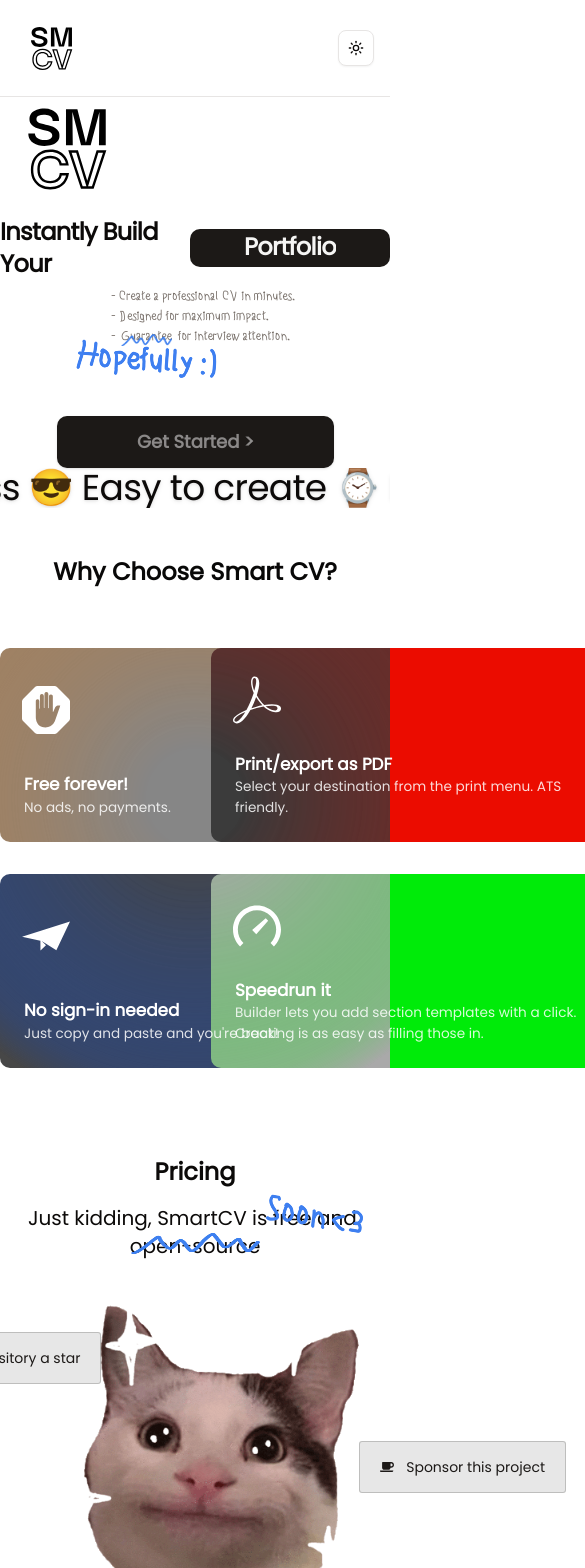
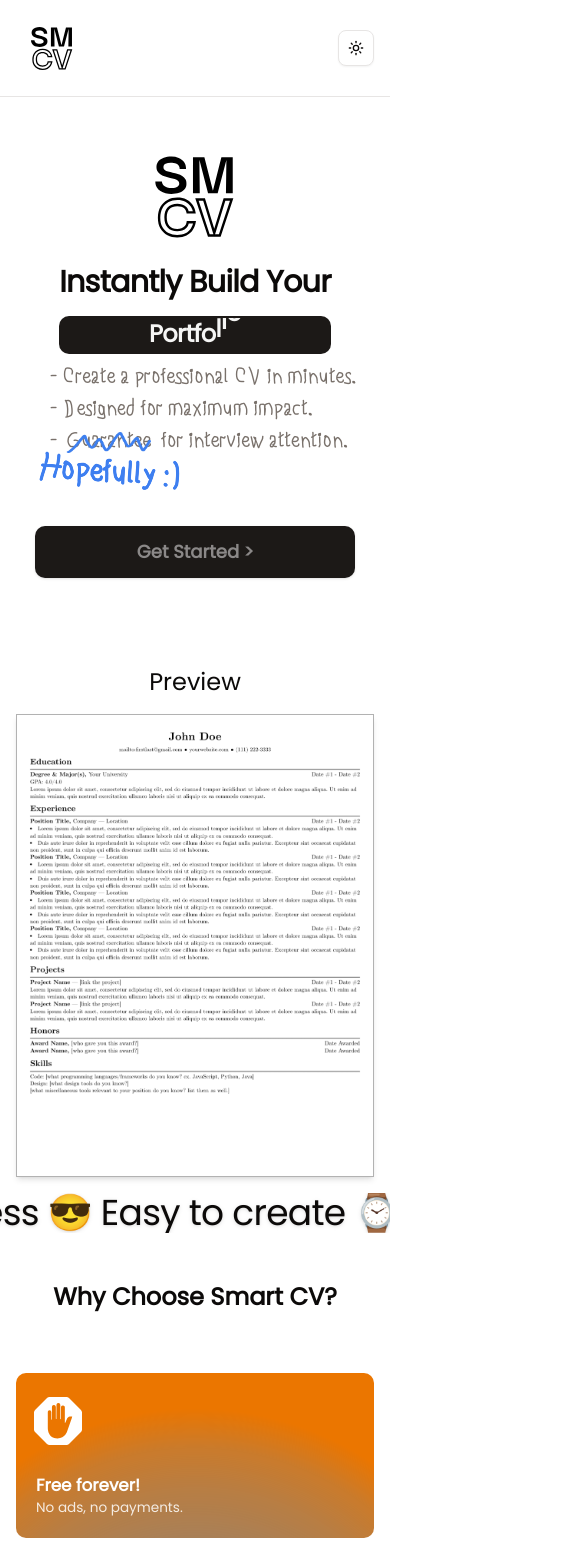
Before and after one commit to yudswin/smartcv, a Next.js app: page / in a window 390 px wide. Shown: the top 1568 px of the page, 585 px wide, since content can reach past the window. Built offline with nearby package versions, Linux system fonts and the light colour scheme.

Commit message:
FEAT 🎉: landing page update
- mobile view support
- fade in animations

```diff
--- a/app/motionPresets.ts
+++ /dev/null
@@ -1,11 +0,0 @@
-// Framer Motion animation presets for section transitions
-import { Variants } from 'framer-motion';
-
-export const fadeInUp: Variants = {
-  hidden: { opacity: 0, y: 40 },
-  visible: {
-    opacity: 1,
-    y: 0,
-    transition: { duration: 0.6, ease: 'easeOut' },
-  },
-};
--- a/components/editor/customize.tsx
+++ b/components/editor/customize.tsx
@@ -5,6 +5,8 @@
 import type { RootState } from "@/lib/store";
 import { FONT_OPTIONS } from "@/constants/fonts";
 import { THEME_OPTIONS, LAYOUT_OPTIONS } from "@/constants/themes";
+import { motion } from "framer-motion";
+
 
 export default function Customize() {
     const dispatch = useDispatch();
@@ -98,6 +100,12 @@
 
     return (
         <>
+            <motion.div
+                initial={{ opacity: 0 }}
+                whileInView={{ opacity: 1, y: 0 }}
+                transition={{ duration: 1, delay: 0.1 }}
+                viewport={{ once: true }}
+            >
                 <Card>
                     <CardHeader>
                         <CardTitle>Fonts</CardTitle>
@@ -129,6 +137,13 @@
                         </div>
                     </CardContent>
                 </Card>
+            </motion.div>
+            <motion.div
+                initial={{ opacity: 0 }}
+                whileInView={{ opacity: 1, y: 0 }}
+                transition={{ duration: 1, delay: 0.2 }}
+                viewport={{ once: true }}
+            >
                 <Card className="mt-4">
                     <CardHeader>
                         <CardTitle>Themes</CardTitle>
@@ -160,6 +175,13 @@
                         </div>
                     </CardContent>
                 </Card>
+            </motion.div>
+            <motion.div
+                initial={{ opacity: 0 }}
+                whileInView={{ opacity: 1, y: 0 }}
+                transition={{ duration: 1, delay: 0.3 }}
+                viewport={{ once: true }}
+            >
                 <Card className="mt-4">
                     <CardHeader>
                         <CardTitle>Layout</CardTitle>
@@ -184,6 +206,7 @@
                         </div>
                     </CardContent>
                 </Card>
+            </motion.div>
         </>
     );
 }
--- a/components/marquee/index.tsx
+++ b/components/marquee/index.tsx
@@ -44,7 +44,7 @@
     {
         username: "@Copilot",
         name: "GitHub Copilot",
-        text: "Resume Builder app is cleanly coded and a joy to interact with. Top-notch developer UX.",
+        text: "SmartCV is cleanly coded and a joy to interact with. Top-notch developer UX.",
         link: "https://github.com/features/copilot"
     },
     {
--- a/components/reactbits/chroma-grid/index.tsx
+++ b/components/reactbits/chroma-grid/index.tsx
@@ -1,6 +1,8 @@
 "use client"
 import React, { useRef, useEffect } from "react";
 import { gsap } from "gsap";
+import { motion } from "framer-motion";
+
 
 export interface ChromaItem {
     image: string | React.ReactNode;
@@ -111,13 +113,17 @@
                     {title}
                 </h2>
             )}
-            <div className="grid grid-cols-2 align-middle mx-auto gap-8">
+            <div className="grid px-4 sm:grid-cols-2 align-middle mx-auto gap-8">
                 {data.map((c, i) => (
-                    <article
+                    <motion.article
+                        initial={{ opacity: 0, y: 40 }}
+                        whileInView={{ opacity: 1, y: 0 }}
+                        transition={{ duration: 0.8, delay: 0.1 * i }}
+                        viewport={{ once: true }}
                         key={i}
                         onMouseMove={handleCardMove}
                         onClick={() => handleCardClick(c.url)}
-                        className={`group relative flex flex-col p-3 w-[400px] rounded-lg overflow-hidden items-start transition-colors duration-300`}
+                        className={`group relative flex flex-col p-2 sm:p-3 w-full sm:w-[400px] rounded-lg overflow-hidden items-start transition-colors duration-300`}
                         style={
                             {
                                 background: c.borderColor,
@@ -157,11 +163,11 @@
                                 </span>
                             )}
                         </footer>
-                    </article>
+                    </motion.article>
                 ))}
             </div>
             <div
-                className="absolute inset-0 pointer-events-none z-30"
+                className="sm:absolute inset-0 pointer-events-none z-30"
                 style={{
                     backdropFilter: "grayscale(1) brightness(1)",
                     WebkitBackdropFilter: "grayscale(1) brightness(1)",
--- a/components/section-button/index.tsx
+++ b/components/section-button/index.tsx
@@ -19,7 +19,7 @@
     }
     return (
         <Card
-            className={`e text-black cursor-pointer transition border-2 min-w-38 ${selected ? 'border-accent' : 'border-transparent'} hover:border-accent flex flex-col items-center w-38 ${className || ''} ${disabled ? 'pointer-events-none' : ''}`}
+            className={`text-black cursor-pointer transition border-2 min-w-38 ${selected ? 'border-accent' : 'border-transparent'} hover:border-accent flex flex-col items-center w-38 ${className || ''} ${disabled ? 'pointer-events-none' : ''}`}
             style={{ background: section.color }}
             onClick={disabled ? undefined : onClick}
             tabIndex={0}
--- a/components/sections/action.tsx
+++ b/components/sections/action.tsx
@@ -1,10 +1,16 @@
 "use client"
 import Image from "next/image";
 import { FaCoffee, FaStar } from "react-icons/fa";
+import { motion } from "framer-motion";
+
 
 export default function Action() {
     return (
-        <section
+        <motion.section
+            initial={{ opacity: 0, y: 40 }}
+            whileInView={{ opacity: 1, y: 0 }}
+            transition={{ duration: 0.8, delay: 2 }}
+            viewport={{ once: true }}
             className="py-12 px-4 sm:px-8 flex flex-col items-center mb-10"
             id="pricing"
         >
@@ -19,7 +25,7 @@
                         <span className=" inline-block relative">
                             open-source
                             <img src="/crossout.webp" alt="crossword" className="block absolute left-0 right-[10px] bottom-[6px] w-full h-[75%] object-fill" />
-                            <span className="absolute handwritten left-1/2 bottom-[calc(100%-4px)] text-[#3e7ff0] font-firsttimewriting text-[30px] text-nowrap font-semibold" style={{
+                            <span className="absolute handwritten md:left-1/2 left-1 top-[calc(100%-4px)]   md:bottom-[calc(100%-4px)] text-[#3e7ff0] font-firsttimewriting text-[30px] text-nowrap font-semibold" style={{
                                 textShadow: ".5px 0 0 #3e7ff0,-.5px 0 0 #3e7ff0,0 .5px 0 #3e7ff0,0 -.5px 0 #3e7ff0",
                                 transform: "translate(70%) rotate(10deg)"
                             }}>Soon {"<3"} </span>
@@ -27,27 +33,57 @@
                     </span>
                 </div>
             </h3>
-            <div className="relative">
-                <Image src="/catSticker.gif" alt="catgif" width={400} height={400} />
-                <div className="absolute -left-40 bottom-2/3">
+            <div className="relative w-full flex flex-col items-center gap-4 sm:block">
+                <Image src="/catSticker.gif" alt="catgif" width={220} height={220} className="mx-auto sm:w-[400px] sm:h-[400px] w-[220px] h-[220px]" />
+                {/* Mobile buttons: stacked and centered */}
+                <div className="flex flex-col gap-3 w-full max-w-xs mx-auto mt-4 sm:hidden">
                     <button
-                        className="hover:scale-125 hover:-rotate-4 group transition-transform flex items-center bg-primary/10 hover:bg-amber-500 border border-primary/20 rounded-[3px] text-primary cursor-pointer flex-row text-[14px] font-medium gap-3 leading-none px-5 py-4.5"
+                        className="w-full hover:scale-105 group transition-transform flex items-center bg-primary/10 hover:bg-amber-500 border border-primary/20 rounded-[3px] text-primary cursor-pointer flex-row text-[15px] font-medium gap-3 leading-none px-5 py-3"
                         onClick={() => window.open('https://github.com/yudswin/smartcv', '_blank')}
                     >
                         <FaStar className="group-hover:rotate-100 ease-in group-hover:text-yellow-200 transition-all" />
                         <span className="group-hover:text-white">Give this repository a star</span>
                     </button>
-                </div>
-                <div className="absolute -right-48 bottom-1/3 ">
                     <button
                         onClick={() => window.open('https://ko-fi.com/yudswin', '_blank')}
-                        className="hover:scale-125 group hover:rotate-8 transition-transform flex items-center hover:bg-amber-500 bg-primary/10 border border-primary/20 rounded-[3px] text-primary cursor-pointer flex-row text-[14px] font-medium gap-3 leading-none px-5 py-4.5"
+                        className="w-full hover:scale-105 group transition-transform flex items-center hover:bg-amber-500 bg-primary/10 border border-primary/20 rounded-[3px] text-primary cursor-pointer flex-row text-[15px] font-medium gap-3 leading-none px-5 py-3"
                     >
                         <FaCoffee className="ease-in group-hover:text-yellow-700 transition-all" />
                         Sponsor this project
                     </button>
                 </div>
+                {/* Desktop buttons: absolute positioning */}
+                <div className="hidden sm:block">
+                    <motion.div
+                        initial={{ opacity: 0, x: -40 }}
+                        whileInView={{ opacity: 1, x: 0 }}
+                        transition={{ duration: 1, delay: 2 }}
+                        viewport={{ once: true }}
+                        className="absolute md:left-120  bottom-2/3">
+                        <button
+                            className="hover:scale-125 hover:-rotate-8 -rotate-4 group transition-transform flex items-center bg-primary/10 hover:bg-amber-500 border border-primary/20 rounded-[3px] text-primary cursor-pointer flex-row text-[14px] font-medium gap-3 leading-none px-5 py-4.5"
+                            onClick={() => window.open('https://github.com/yudswin/smartcv', '_blank')}
+                        >
+                            <FaStar className="group-hover:rotate-100 ease-in group-hover:text-yellow-200 transition-all" />
+                            <span className="group-hover:text-white">Give this repository a star</span>
+                        </button>
+                    </motion.div>
+                    <motion.div
+                        initial={{ opacity: 0, x: 40 }}
+                        whileInView={{ opacity: 1, x: 0 }}
+                        transition={{ duration: 1, delay: 2 }}
+                        viewport={{ once: true }}
+                        className="absolute sm:right-120 bottom-1/3 ">
+                        <button
+                            onClick={() => window.open('https://ko-fi.com/yudswin', '_blank')}
+                            className="hover:scale-125 group hover:rotate-12 rotate-6 transition-transform flex items-center hover:bg-amber-500 bg-primary/10 border border-primary/20 rounded-[3px] text-primary cursor-pointer flex-row text-[14px] font-medium gap-3 leading-none px-5 py-4.5"
+                        >
+                            <FaCoffee className="ease-in group-hover:text-yellow-700 transition-all" />
+                            Sponsor this project
+                        </button>
+                    </motion.div>
+                </div>
             </div>
-        </section>
+        </motion.section>
     )
 }
--- a/components/sections/features.tsx
+++ b/components/sections/features.tsx
@@ -1,6 +1,9 @@
+"use client"
 import ChromaGrid from "@/components/reactbits/chroma-grid";
 import COLORS from "@/constants/colors";
-import { SiReact, SiOpenai, SiSimpleicons, SiAdblock, SiSpeedtest, SiAdobeacrobatreader, SiMinutemailer, SiGithub, SiVercel } from "react-icons/si";
+import { SiAdblock, SiSpeedtest, SiAdobeacrobatreader, SiMinutemailer, SiGithub, SiVercel } from "react-icons/si";
+import { motion } from "framer-motion";
+
 
 const featureItems = [
     {
@@ -28,18 +31,23 @@
         image: <SiSpeedtest size={48} color="white" />,
         title: "Speedrun it",
         subtitle: "Builder lets you add section templates with a click. Creating is as easy as filling those in.",
-        borderColor: '#00eb09',
+        borderColor: '#00b506',
         gradient: `linear-gradient(145deg, ${COLORS.green}, #0c0a09)`,
     },
 ];
 
 export default function Features() {
     return (
-        <section
+        <motion.section
+            initial={{ opacity: 0, y: 40 }}
+            whileInView={{ opacity: 1, y: 0 }}
+            transition={{ duration: 0.8, delay: 1.8 }}
+            viewport={{ once: true }}
             className="flex flex-col items-center"
             id="features"
         >
-            <div className="w-full">
+            <div
+                className="w-full">
                 <ChromaGrid
                     items={featureItems}
                     radius={320}
@@ -49,6 +57,6 @@
                     title="Why Choose Smart CV?"
                 />
             </div>
-        </section>
+        </motion.section>
     )
 }
--- a/components/sections/hero.tsx
+++ b/components/sections/hero.tsx
@@ -4,41 +4,32 @@
 import RotatingText from "../reactbits/rotating-text";
 import Magnet from "../reactbits/magnet";
 import ShinyText from "../reactbits/shiny-text";
-// import CardSwap, { Card } from ".";
+import { motion } from "framer-motion";
 
 const checkList = [
     "Create a professional CV in minutes.",
     "Designed for maximum impact."
 ]
 
-// const cardList = [
-//     {
-//         title: 'Classic',
-//         src: '/themes/ex_classic.jpg'
-//     },
-//     {
-//         title: 'Modern',
-//         src: '/themes/ex_modern.jpg'
-//     },
-//     {
-//         title: 'Minimalist',
-//         src: '/themes/ex_minimalist.jpg'
-//     }
-// ]
-
 export default function Hero() {
     const router = useRouter();
     return (
-        < section className="max-w-5xl mx-auto flex flex-col sm:flex-row items-center justify-between gap-8 relative" >
-            <div className=" flex flex-col  items-center sm:items-start z-10">
-                <h1 className="text-2xl flex flex-col sm:text-4xl justify-start font-bold text-left tracking-tight">
+
+        <section className="max-w-5xl mx-auto flex flex-col sm:flex-row items-center justify-between gap-8 relative" >
+            <motion.div
+                initial={{ opacity: 0, x: -40 }}
+                whileInView={{ opacity: 1, x: 0 }}
+                transition={{ duration: 0.8, delay: 0.2 }}
+                viewport={{ once: true }}
+                className=" flex flex-col sm:items-start z-10">
+                <h1 className="text-2xl pt-12 flex flex-col sm:text-4xl sm:items-start items-center font-bold text-left tracking-tight">
                     <Image src="/primary.svg" alt="SmartCV Logo" width={136} height={136} className="dark:hidden dark:-rotate-90 scale-100 block transition-all" />
                     <Image src="/secondary.svg" alt="SmartCV Logo" width={136} height={136} className="hidden rotate-90 transition-all dark:block dark:rotate-0" />
-                    <div className="flex flex-row items-center gap-4">
-                        Instantly Build Your{" "}
+                    <div className="flex flex-col sm:flex-row items-center gap-4">
+                        <span className="text-3xl sm:text-4xl text-nowrap">Instantly Build Your{" "}</span>
                         <RotatingText
                             texts={['CV', 'Resume', 'Portfolio', 'Profile']}
-                            mainClassName="px-2 sm:px-2 md:px-3 bg-primary text-secondary overflow-hidden min-w-50 py-0.5 sm:py-1 md:py-2 justify-center rounded-lg"
+                            mainClassName="px-2 sm:px-2 md:px-3 bg-primary text-secondary overflow-hidden w-full sm:min-w-50 py-0.5 sm:py-1 md:py-2 justify-center rounded-lg"
                             staggerFrom={"last"}
                             initial={{ y: "100%" }}
                             animate={{ y: 0 }}
@@ -50,7 +41,7 @@
                         />
                     </div>
                 </h1>
-                <div className="text-xs sm:text-xl gap-2 flex flex-col pl-4 text-left font-bold handwritten max-w-2xl mb-8 mt-2 text-muted-foreground">
+                <div className="text-xl sm:text-2xl gap-2 flex flex-col pl-4 text-left font-bold handwritten max-w-2xl mb-8 mt-2 text-muted-foreground">
                     <div className="flex flex-1 flex-col justify-start gap-1">
                         {checkList.map((item) => (
                             <span key={item}>- {item}</span>
@@ -69,20 +60,25 @@
                         </span>
                     </div>
                 </div>
-                <Magnet padding={400} disabled={false} magnetStrength={50}>
+                <Magnet padding={400} disabled={false} magnetStrength={50} innerClassName="flex flex-1 items-center justify-center sm:justify-start w-full">
                     <button
                         type="button"
                         onClick={e => {
                             e.preventDefault();
                             router.push("/builder");
                         }}
-                        className="cursor-pointer group inline-block mt-10 bg-primary  px-20 py-3 rounded-lg font-semibold text-lg shadow hover:bg-primary/90 transition-colors"
+                        className="cursor-pointer group inline-block mt-10 bg-primary px-8 sm:px-20 py-3 rounded-lg font-semibold text-lg shadow hover:bg-primary/90 transition-colors w-full max-w-xs sm:w-auto"
                     >
-                        <ShinyText text="Get Started >" disabled={false} speed={10} className=" group-hover:text-secondary transition-colors text-[#c9c7c7a4] dark:text-gray-800  delay-75" />
+                        <ShinyText text="Get Started >" disabled={false} speed={10} className="group-hover:text-secondary transition-colors text-[#c9c7c7a4] dark:text-gray-800 delay-75" />
                     </button>
                 </Magnet>
-            </div>
-            <div className="hidden pt-50 overflow-y-clip items-center md:block pointer-events-none select-none relative">
+            </motion.div>
+            <motion.div
+                initial={{ opacity: 0, y: 10 }}
+                whileInView={{ opacity: 1, y: 0 }}
+                transition={{ duration: 0.9, delay: 0.8 }}
+                viewport={{ once: true }}
+                className="hidden pt-50 overflow-y-clip items-center md:block pointer-events-none select-none relative">
                 <img
                     src="/splash_image.gif"
                     alt="Splash Animation"
@@ -98,26 +94,23 @@
                         transform: 'rotate(4deg)'
                     }}
                 />
-            </div>
-            {/* <div className="overflow-y-clip h-[600px] relative">
-                <CardSwap
-                    cardDistance={60}
-                    verticalDistance={100}
-                    delay={5000}
-                    pauseOnHover={false}
-                >
-                    {cardList.map((item) => (
-                        <Card className=" overflow-clip min-h-[500px]">
-                            <h3 className="p-2 text-secondary text-right">{item.title}</h3>
-                            <img
-                                src={item.src}
-                                alt={item.title}
-                                className=" object-fill w-full"
-                            />
-                        </Card>
-                    ))}
-                </CardSwap>
-            </div> */}
-        </ section>
+            </motion.div>
+            {/* Mobile splash image */}
+            <motion.div
+                initial={{ opacity: 0, y: 10 }}
+                whileInView={{ opacity: 1, y: 0 }}
+                transition={{ duration: 0.9, delay: 0.8 }}
+                viewport={{ once: true }}
+                className="flex flex-col md:hidden w-full justify-center mt-6 overflow-clip p-4">
+                <h2 className="text-2xl py-4 text-center">
+                    Preview
+                </h2>
+                <img
+                    src="/splash_image.gif"
+                    alt="Splash Animation"
+                    className="w-full border border-black/30 object-cover shadow-md"
+                />
+            </motion.div>
+        </section>
     )
 }
--- a/components/sections/works.tsx
+++ b/components/sections/works.tsx
@@ -1,8 +1,15 @@
+"use client"
 import Marquee from "../marquee";
+import { motion } from "framer-motion";
+
 
 export default function Works() {
     return (
-        <section
+        <motion.section
+            initial={{ opacity: 0, y: 40 }}
+            whileInView={{ opacity: 1, y: 0 }}
+            transition={{ duration: 0.8, delay: 1 }}
+            viewport={{ once: true }}
             className="py-16 px-4 sm:px-8 md:mx-40 dark:bg-[#060606] bg-white flex flex-col items-center"
             id="how-it-works"
         >
@@ -10,6 +17,6 @@
                 Chatbot love Smart CV!
             </h2>
             <Marquee />
-        </section>
+        </motion.section>
     )
 }
```
Also changed, not shown: components/editor/sections.tsx (+11 -3 lines). Lines whose indentation alone changed are shown as unchanged.
